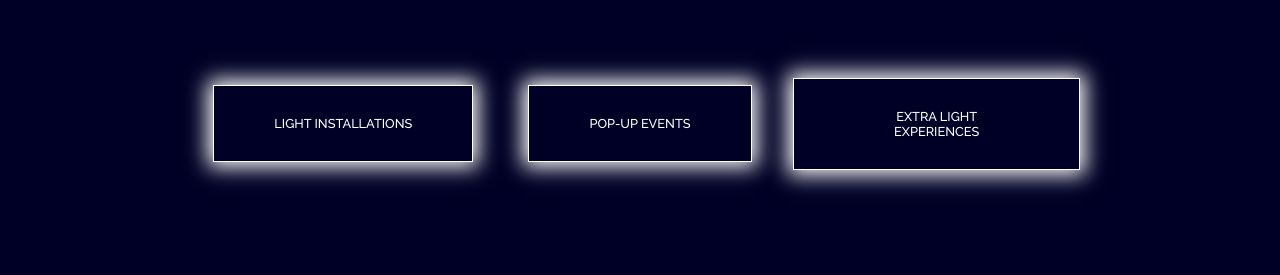
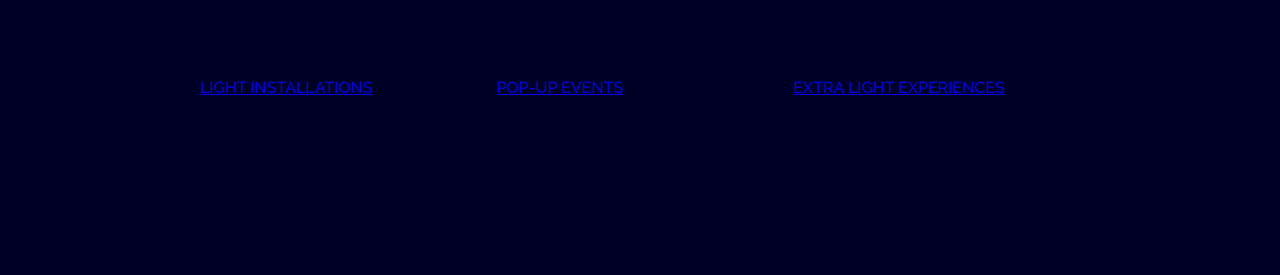
Before and after one commit to emmabilleee/CLF_Team11_T8, an Astro site: page /listeview in a window 1280 px wide. Shown: the part 223-498 px from the top of the page. Built offline with nearby package versions, Linux system fonts and the light colour scheme; Astro itself is replaced by a stand-in of ours; no server answers; the database is empty.

Commit message:
listeview

```diff
--- a/src/pages/listeview.astro
+++ b/src/pages/listeview.astro
@@ -16,12 +16,12 @@ console.log("DATA",data)
       <h1>INSTALLATIONS</h1>
 
   <section class="grid_1">
-        <Button variant="third" link="/aboutus/">LIGHT INSTALLATIONS</Button>
-        <Button variant="third" link="/aboutus/">POP-UP EVENTS</Button>
-        <Button variant="third" link="/routes/">EXTRA LIGHT EXPERIENCES</Button>
+         <a href="#light">LIGHT INSTALLATIONS</a>
+         <a href="#popUp">POP-UP EVENTS</a>
+        <a href="#ekstraLight">EXTRA LIGHT EXPERIENCES</a>
     </section>
 
-    <h2>LIGHT INSTALLATIONS</h2>
+    <h2 id="light">LIGHT INSTALLATIONS</h2>
     <section class="installation">
 {data.map(show=>{
     if (show.type==="Light") {
@@ -31,7 +31,7 @@ return <Installation data={show}/>
 }
 </section>
 
-<h2>POP-UP EVENTS</h2>
+<h2 id="popUp">POP-UP EVENTS</h2>
 <section class="installation">
 {data.map(show=>{
   if (show.type==="PopUp"){
@@ -41,7 +41,7 @@ return <Installation data={show}/>
 }
 </section>
 
-<h2>EXTRA LIGHT EXPERIENCES</h2>
+<h2 id="ekstraLight">EXTRA LIGHT EXPERIENCES</h2>
 <section class="installation">
 {data.map(show=>{
     if (show.type==="EkstaLight"){
```
